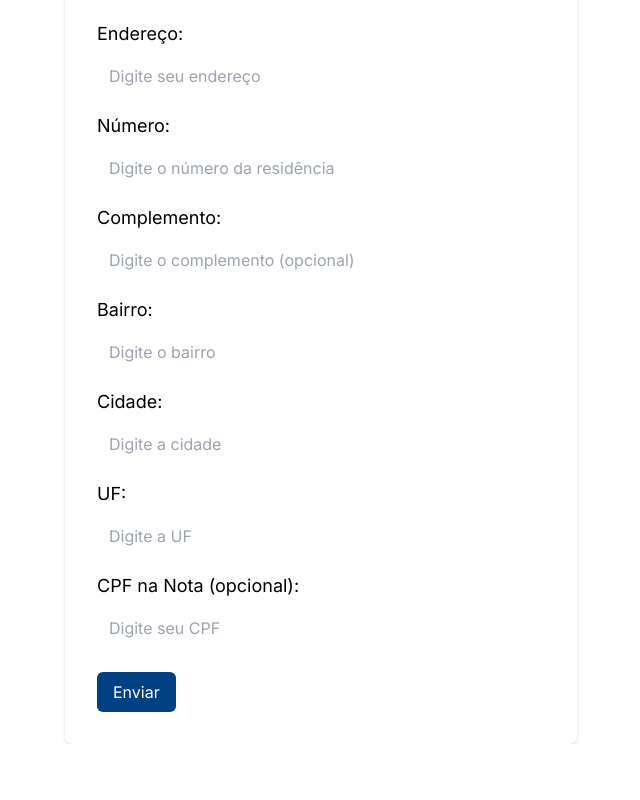
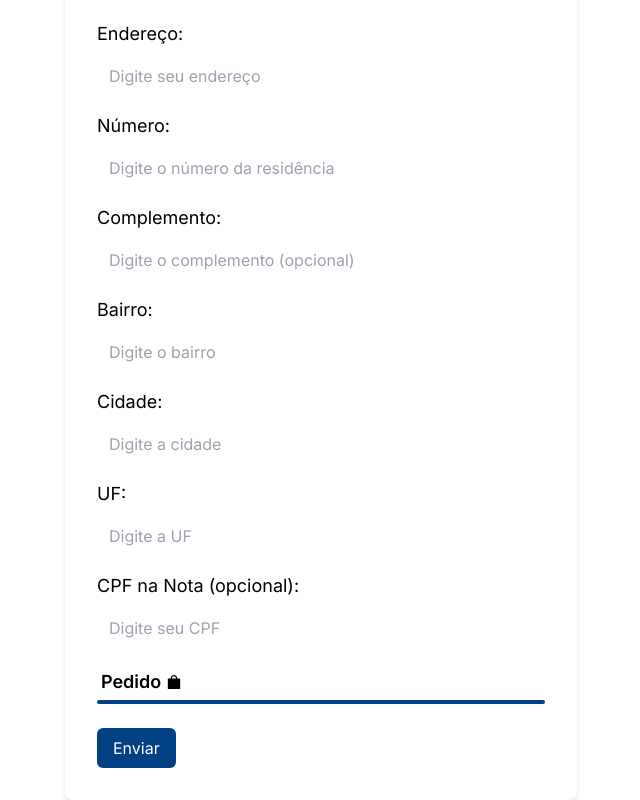
Before and after one commit to luixgabriel/burgueria, a Next.js app: page /order in a window 1280 px wide. Shown: the part 563-1363 px from the top of the page, without its empty margins (319-959 px from the left). Before the commit the page ends 1307 px from the top, so only its background shows below. Built offline with nearby package versions, Linux system fonts and the light colour scheme; no server answers.

Commit message:
feat: add order in form page

```diff
--- a/src/app/order/page.tsx
+++ b/src/app/order/page.tsx
@@ -2,11 +2,14 @@
 import { OrderData, orderSchema } from '@/types/order-schema'
 import { normalizeCPF, normalizePhoneNumber, normalizeCEP } from '@/utils/masks'
 import axios from 'axios'
+import { AiFillShopping } from 'react-icons/ai'
 import { useEffect, useState } from 'react'
 import { useForm } from 'react-hook-form'
 import { zodResolver } from '@hookform/resolvers/zod'
+import { useCart } from '@/hooks/useCart'
 
 export default function Order() {
+  const { cartItems } = useCart()
   const [address, setAdress] = useState<any>(null)
   const {
     register,
@@ -26,22 +29,12 @@ export default function Order() {
     setValue('cep', normalizeCEP(cepValue))
   }, [phoneValue, cpfValue, cepValue])
 
-  useEffect(() => {
-    async function FetchCep() {
-      const myHouse = await axios.get('https://viacep.com.br/ws/26275150/json/')
-      console.log(myHouse)
-    }
-
-    FetchCep()
-  }, [])
-
   async function getAddress() {
     if (cepValue !== ' ' && cepValue.length === 9) {
       const cep = cepValue.replace('-', '')
       const addressInput = await axios.get(
         `https://viacep.com.br/ws/${cep}/json/`,
       )
-      console.log(addressInput)
       setAdress(addressInput)
     }
   }
@@ -232,7 +225,23 @@ export default function Order() {
             placeholder="Digite seu CPF"
           />
         </div>
+        <div>
+          <div className="flex flex-col ">
+            <div className="flex items-center gap-1 ">
+              <h1 className="flex items-center p-1 gap-1 font-semibold text-lg ">
+                Pedido <AiFillShopping />
+              </h1>
+            </div>
 
+            <div className="bg-primary w-full h-1 rounded-sm" />
+          </div>
+
+          {cartItems.map((item) => (
+            <div key={item.id}>
+              <h3>{item.name}</h3>
+            </div>
+          ))}
+        </div>
         {/* Botão de enviar */}
         <div className="mt-6">
           <button
```
